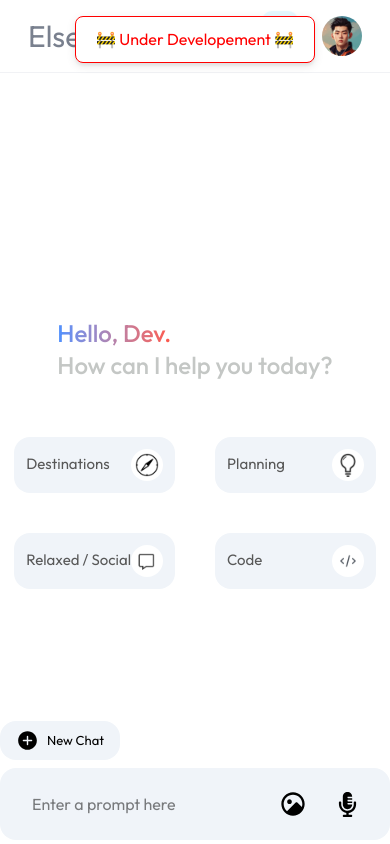
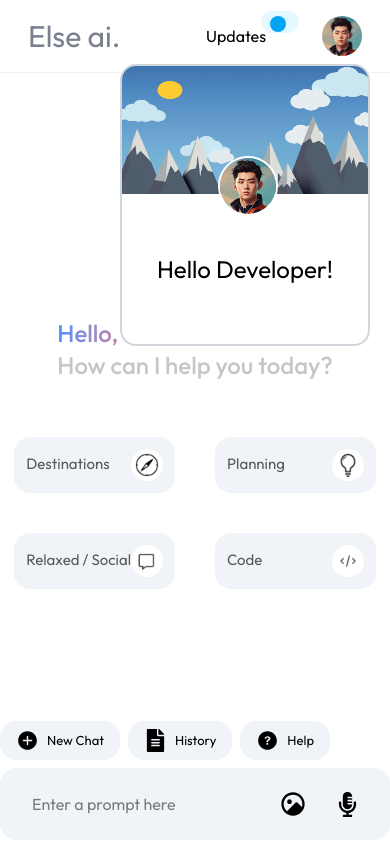
Before and after one commit to SAICHAITANYAK2003/Elseai-gemini-clone, a React (Vite) app in the folder frontend/: page / in a window 390 px wide. Both pictures are taken after a click on the picture 342 px from the left and 36 px from the top of the page. Shown: the top 844 px of the page. Built offline with nearby package versions, Linux system fonts and the light colour scheme.

Commit message:
new-buttons

```diff
--- a/frontend/src/assets/assets.js
+++ b/frontend/src/assets/assets.js
@@ -14,6 +14,7 @@ import code_icon from "./code_icon.png";
 import send_icon from "./send_icon.png";
 import gemini_icon from "./gemini_icon.png";
 import helpimage1 from "./helpimage1.png";
+import mountains from "./mountains.png";
 
 export const assets = {
   history_icon,
@@ -32,4 +33,5 @@ export const assets = {
   send_icon,
   gemini_icon,
   helpimage1,
+  mountains,
 };
--- a/frontend/src/components/HeroSection.jsx
+++ b/frontend/src/components/HeroSection.jsx
@@ -11,6 +11,11 @@ import { FaRegStopCircle } from "react-icons/fa";
 import { FaMicrophoneAlt } from "react-icons/fa";
 import { RiImageCircleFill, RiSendPlane2Fill } from "react-icons/ri";
 import { IoIosAddCircle } from "react-icons/io";
+import HistoryContent from "./History.jsx";
+import HelpContent from "./Help.jsx";
+import { LuFileText } from "react-icons/lu";
+import { IoIosHelpCircle } from "react-icons/io";
+import { FaFileAlt } from "react-icons/fa";
 
 const HeroSection = () => {
   const {
@@ -21,10 +26,11 @@ const HeroSection = () => {
     resultData,
     recentPrompt,
     loading,
-    prevPrompts,
     updatesInfo,
     addNewChat,
     isListening,
+    setModalContent,
+    setModalState,
   } = useContext(AiContext);
   const { startListening, stopListening } = useSpeechToText();
 
@@ -104,6 +110,7 @@ const HeroSection = () => {
           )}
 
           <div className="absolute bottom-1 md:bottom-4 w-[100%] max-w-[800px] z-40">
+            <div className="flex items-center space-x-2">
               <button
                 onClick={addNewChat}
                 className="px-4 py-2 bg-[#f0f4f9] mb-2 rounded-2xl cursor-pointer hover:bg-[#dde1e6] md:hidden flex items-center z-50"
@@ -116,6 +123,27 @@ const HeroSection = () => {
               /> */}
                 <span className="ml-2 text-[13px]">New Chat</span>
               </button>
+
+              <button
+                onClick={() => {
+                  setModalContent(<HistoryContent />), setModalState(true);
+                }}
+                className="px-4 py-2 bg-[#f0f4f9] mb-2 rounded-2xl cursor-pointer hover:bg-[#dde1e6] md:hidden flex items-center z-50"
+              >
+                <FaFileAlt size={23} />
+                <span className="ml-2 text-[13px]">History</span>
+              </button>
+
+              <button
+                onClick={() => {
+                  setModalContent(<HelpContent />), setModalState(true);
+                }}
+                className="px-4 py-2 bg-[#f0f4f9] mb-2 rounded-2xl cursor-pointer hover:bg-[#dde1e6] md:hidden flex items-center z-50"
+              >
+                <IoIosHelpCircle size={23} />
+                <span className="ml-2 text-[13px]">Help</span>
+              </button>
+            </div>
 
             <div className="flex items-center justify-between bg-[#f0f4f9] px-8 py-4 rounded-2xl gap-3">
               {isListening ? (
--- a/frontend/src/components/History.jsx
+++ b/frontend/src/components/History.jsx
@@ -1,4 +1,4 @@
-import React, { useContext, useState } from "react";
+import { useContext, useState } from "react";
 import { AiContext } from "../context/AiContext";
 import { IoIosCloseCircle } from "react-icons/io";
 
@@ -16,7 +16,7 @@ const HistoryContent = () => {
   );
 
   return (
-    <div className="p-1">
+    <div className="p-1 flex-1 ">
       <h2 className="text-2xl">History</h2>
       <input
         type="text"
--- a/frontend/src/components/Modal.jsx
+++ b/frontend/src/components/Modal.jsx
@@ -13,10 +13,11 @@ const customStyles = {
     left: "50%",
     right: "auto",
     bottom: "auto",
-    marginRight: "-50%",
     transform: "translate(-50%, -50%)",
-    height: "500px",
-    width: "500px",
+    width: "90%",
+    maxWidth: "500px",
+    height: "80%",
+    maxHeight: "500px",
     borderRadius: "30px",
   },
 };
@@ -38,12 +39,12 @@ const ReactModal = () => {
           onRequestClose={() => setModalState(false)}
         >
           <div>
-            <div className="flex flex-col items-end ">
+            <div className="flex-1 flex flex-col items-end  ">
               <button
                 onClick={() => setModalState(false)}
                 className="cursor-pointer"
               >
-                <IoIosCloseCircle size={30}   />
+                <IoIosCloseCircle size={30} />
               </button>
               <hr className="border-[0.9px] border-gray-300 w-full mt-2" />
             </div>
--- a/frontend/src/components/Navbar.jsx
+++ b/frontend/src/components/Navbar.jsx
@@ -1,22 +1,25 @@
-import  { useContext } from "react";
+import { useContext, useState } from "react";
 import { assets } from "../assets/assets";
 import toast from "react-hot-toast";
 import { AiContext } from "../context/AiContext";
+import ProfilePage from "./ProfilePage";
 
 const Navbar = () => {
   const { updatesInfo } = useContext(AiContext);
+  const [showProfile, setShowProfile] = useState(false);
   const onHandleFunc = () => {
-    toast("🚧  Under Developement  🚧", {
-      style: {
-        color: "red",
-        border: "1px solid red",
-      },
-    });
+    // toast("🚧  Under Developement  🚧", {
+    //   style: {
+    //     color: "red",
+    //     border: "1px solid red",
+    //   },
+    // });
+    setShowProfile((prev) => !prev);
   };
 
   return (
     <>
-      <div className="flex items-center justify-between py-4 px-7 border-b border-b-gray-300/30">
+      <div className="flex items-center justify-between py-4 px-7 border-b border-b-gray-300/30 relative">
         <h1 className="text-3xl text-gray-500/90">Else ai.</h1>
         <div className="flex items-center gap-10">
           <button
@@ -34,8 +37,18 @@ const Navbar = () => {
             onClick={onHandleFunc}
             src={assets.user_icon}
             alt="user-icon"
-            className="rounded-full h-10 w-10 cursor-pointer"
+            className="rounded-full h-10 w-10  cursor-pointer"
           />
+          {showProfile && (
+            <div className="absolute z-[9999] top-16 right-5 w-full max-w-[250px] rounded-2xl border-2 border-gray-300 bg-cover bg-center overflow-hidden bg-white ">
+              <img
+                src={assets.mountains}
+                alt="mountains-image"
+                className="object-center w-full h-32"
+              />
+              <ProfilePage />
+            </div>
+          )}
         </div>
       </div>
     </>
--- /dev/null
+++ b/frontend/src/components/ProfilePage.jsx
@@ -0,0 +1,18 @@
+import React from "react";
+import { assets } from "../assets/assets.js";
+const ProfilePage = () => {
+  return (
+    <>
+      <div className="relative h-[150px] flex items-center justify-center ">
+        <img
+          src={assets.user_icon}
+          alt="user-icon"
+          className="rounded-full border-2 border-white h-15 w-15 absolute left-24 bottom-32"
+        />
+        <h2 className="text-2xl">Hello Developer!</h2>
+      </div>
+    </>
+  );
+};
+
+export default ProfilePage;
```
Also changed, not shown: frontend/src/assets/mountains.png (added). Lines whose indentation alone changed are shown as unchanged.
